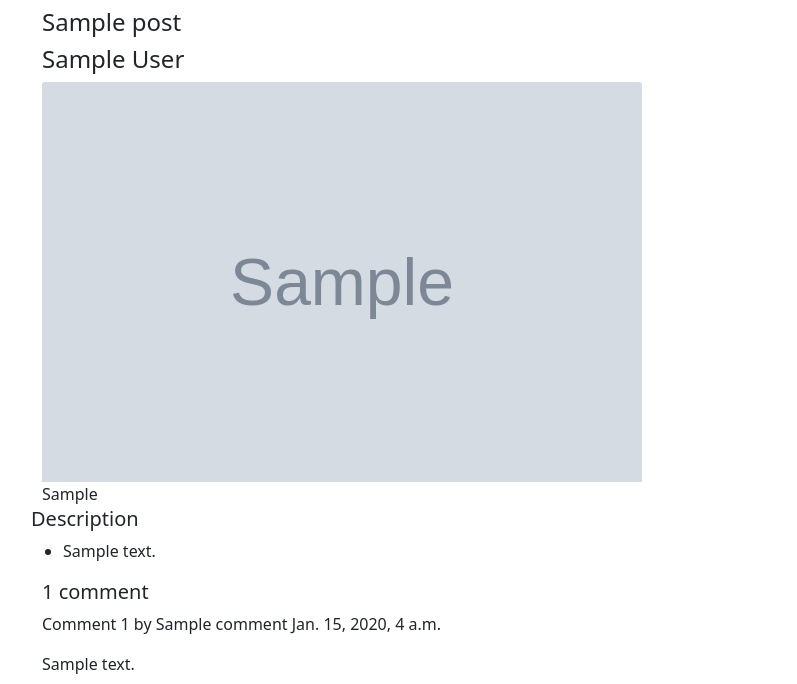
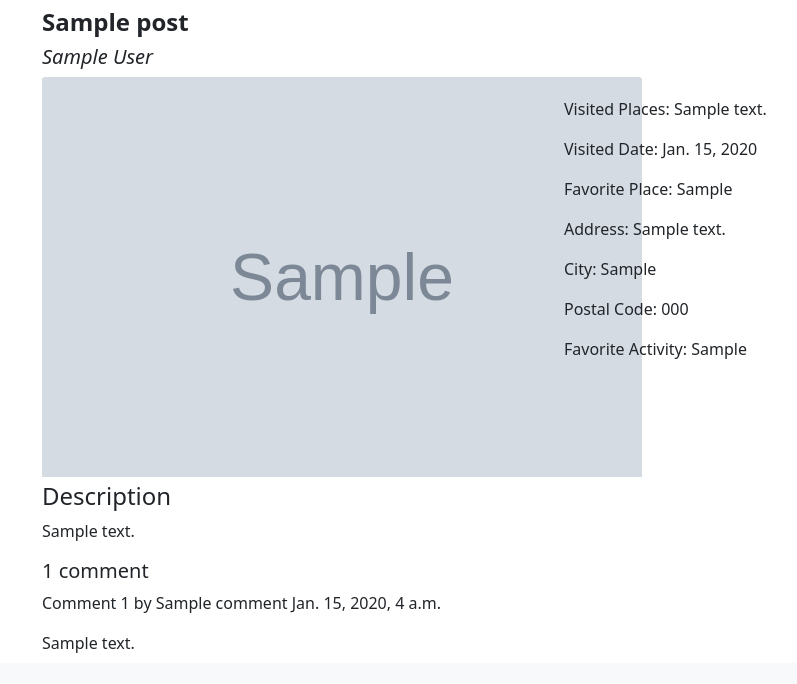
Before and after one commit to meetmanjusri/blog, a Django app: page /blog_post/1 in a window 1280 px wide. Shown: the part 241-925 px from the top of the page, without its empty margins (88-885 px from the left). After the commit the page ends 894 px from the top, so only its background shows below. Run offline with Django 3.2, Linux system fonts and the light colour scheme; tables that the repository leaves empty hold one stand-in row (values such as "Sample post"); grey boxes marked "Sample" are stand-in pictures; some libraries are stand-ins or nearby versions.

Commit message:
Updated HTML and views

```diff
--- a/journey/models.py
+++ b/journey/models.py
@@ -18,7 +18,6 @@ class Post(models.Model):
     # Reference - https://www.youtube.com/watch?v=mF5jzSXb1dc
     description = RichTextField(blank=True, null=True)
     publish = models.DateTimeField(default=timezone.now)
-    created = models.DateTimeField(auto_now_add=True)
     updated = models.DateTimeField(auto_now=True)
 
     def __str__(self):
--- a/journey/views.py
+++ b/journey/views.py
@@ -7,7 +7,6 @@ from .models import *
 from .forms import *
 from django.shortcuts import render, redirect
 from django.db.models import Q
-from django.http import HttpResponse, HttpResponseRedirect
 
 now = timezone.now()
 
@@ -25,7 +24,7 @@ def post_list(request):
 
     # object_list = Post.objects.all()
 
-    paginator = Paginator(object_list, 8)  # 8 posts in each page
+    paginator = Paginator(object_list, 6)  # 6 posts in each page
     page = request.GET.get('page')
     try:
         posts = paginator.page(page)
@@ -104,11 +103,11 @@ def blog_post(request, post_id):
             new_comment.email = request.user.email
             # Save the comment to the database
             new_comment.save()
+            comment_form = CommentForm()
     else:
         comment_form = CommentForm()
     return render(request, 'journey/blog_post.html',
                   {'post': post, 'comments': comments,
-                   'new_comment': new_comment,
                    'comment_form': comment_form})
 
 
@@ -154,4 +153,4 @@ def signup(request):
             return redirect("journey:post_list")
     else:
         user_form = CreateUserAccountForm()
-    return render(request, 'journey/signup.html', {'user_form': user_form })
+    return render(request, 'journey/signup.html', {'user_form': user_form})
--- a/templates/journey/blog_post.html
+++ b/templates/journey/blog_post.html
@@ -2,34 +2,29 @@
 {% load static %}
 {% block title %}Posts{% endblock %}
 {% block content %}
+
     <div class="container">
         <div class="row">
-            <div class="col-md-6">
-                <h4>{{ post.title }}</h4>
-                <h4>{{ post.author.get_full_name }}</h4>
-                <div class=”col-md-6”>
-                    {#                    <div class="table">#}
-
-                        <img class="card-img-top" style="width: 600px; height: 400px;" src="{{ post.image_url }}">
-
-                    {#                    </div>#}
+            <h2 class="fs-4 fw-bold">{{ post.title }}</h2>
+            <h2 class="fs-5 fst-italic">{{ post.author.get_full_name }}</h2>
         </div>
-                <div class="col-md-6">
-                    {#                    <div class = "table" style="float: left" >#}
-                    {{ post.favorite_activity }}
-                    {#                    </div>#}
+        <div class="row">
+            <div class="col-sm-6 col-md-6">
+                <img class="card-img-top" style="width: 600px; height: 400px;" src="{{ post.image_url }}" alt="image">
+            </div>
+            <div class="col-sm-6 col-md-6" style="margin-top:20px;">
+                <p>Visited Places: {{ post.visited_places }}</p>
+                <p>Visited Date: {{ post.visited_date }}</p>
+                <p>Favorite Place: {{ post.favorite_place }}</p>
+                <p>Address: {{ post.address }}</p>
+                <p>City: {{ post.city }}</p>
+                <p>Postal Code: {{ post.postal_code }}</p>
+                <p>Favorite Activity: {{ post.favorite_activity }}</p>
             </div>
         </div>
-            <table>
-                <tr>
-                    <td>
-                        <h5>Description</h5>
-                        <ul id="hobbies">
-                            <li>{{ post.description|safe }}</li>
-                        </ul>
-                    </td>
-                </tr>
-            </table>
+        <div class="row" style= "padding-top: 5px;">
+            <h4>Description</h4>
+            <p>{{ post.description|safe }}</p>
         </div>
         {% with comments.count as total_comments %}
             <h5>
@@ -48,9 +43,6 @@
             <p>There are no comments yet.</p>
         {% endfor %}
         {% if user.is_authenticated %}
-            {% if new_comment %}
-                <h5>Your comment has been added.</h5>
-            {% else %}
             <h5>Add a new comment</h5>
             <form method="post">
                 {{ comment_form.media }}
@@ -59,6 +51,5 @@
                 <p><input type="submit" value="Add comment"></p>
             </form>
         {% endif %}
-        {% endif %}
     </div>
 {% endblock %}
--- a/templates/journey/post_detail.html
+++ b/templates/journey/post_detail.html
@@ -27,7 +27,6 @@
                     <th>Favorite Activity</th>
                     <th>Description</th>
                     <th>Publish</th>
-                    <th>Created Date</th>
                     <th colspan="3">Actions</th>
                 </tr>
                 </thead>
@@ -46,7 +45,6 @@
                         <td>{{ post.favorite_activity }}</td>
                         <td>{{ post.description|safe }}</td>
                         <td>{{ post.publish }}</td>
-                        <td>{{ post.created }}</td>
                         <td><a href="{% url 'journey:post_edit' pk=post.pk %}"
                                class="btn btn-warning">Edit</a></td>
                         <td><a href="{% url 'journey:post_delete' pk=post.pk %}"
```
Also changed, not shown: journey/migrations/0005_remove_post_created.py (added). Lines whose indentation alone changed are shown as unchanged.
